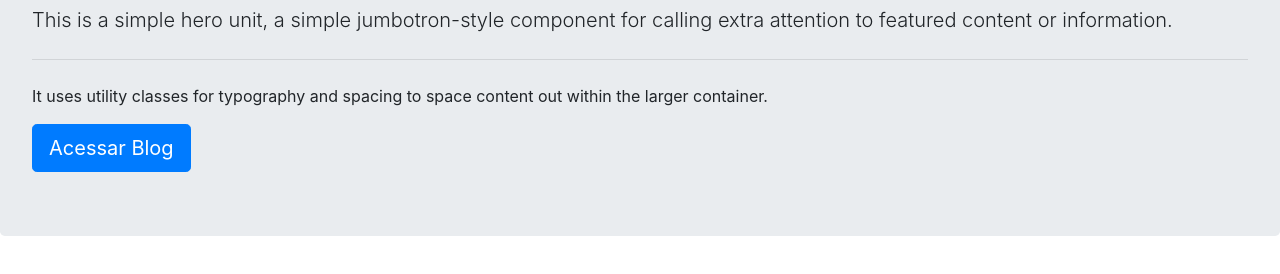
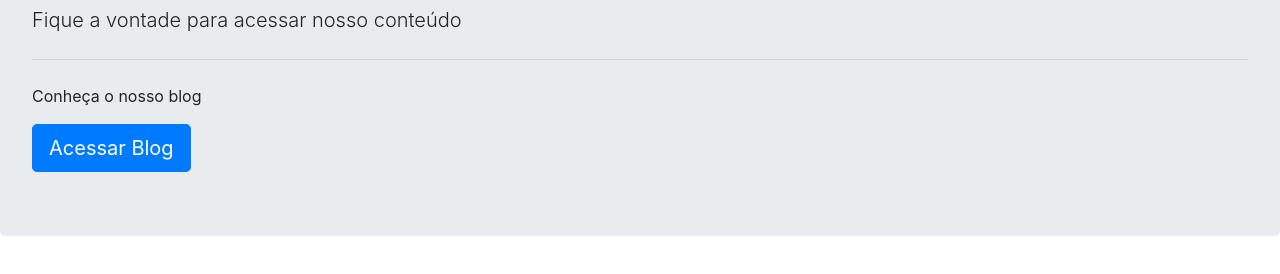
Before and after one commit to Bianca447/curso-git-github, a plain HTML site: page index.html in a window 1280 px wide. Shown: the part 190-464 px from the top of the page. Drawn offline with nearby package versions, Linux system fonts and the light colour scheme.

Commit message:
alteração paragráfo

```diff
--- a/index.html
+++ b/index.html
@@ -50,9 +50,9 @@
 
       <div class="jumbotron">
         <h1 class="display-4">Olá, seja bem-vindo</h1>
-        <p class="lead">This is a simple hero unit, a simple jumbotron-style component for calling extra attention to featured content or information.</p>
+        <p class="lead">Fique a vontade para acessar nosso conteúdo</p>
         <hr class="my-4">
-        <p>It uses utility classes for typography and spacing to space content out within the larger container.</p>
+        <p>Conheça o nosso blog</p>
         <a class="btn btn-primary btn-lg" href="blog.html" role="button">Acessar Blog</a>
       </div>
 
```
